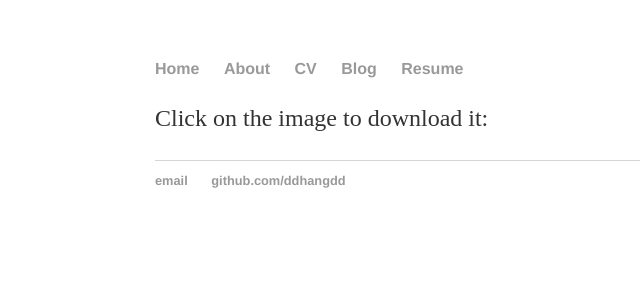
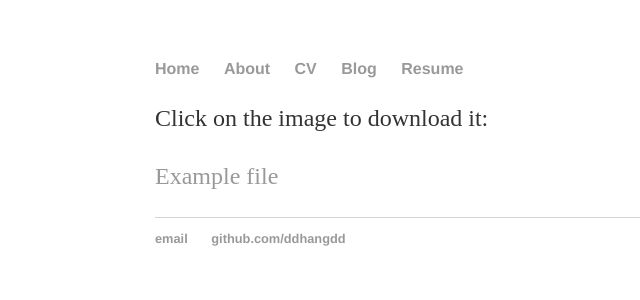
Before and after one commit to ddhangdd/ddhangdd.github.io, a Jekyll site: the page built from resume/index.html, in a window 1280 px wide. Shown: the top 300 px of the page, without its empty margins (37-677 px from the left). Built offline with Jekyll 4.4.1, drawn with Linux system fonts in a browser that asks for light colours.

Commit message:
Update index.html

```diff
--- a/resume/index.html
+++ b/resume/index.html
@@ -5,5 +5,4 @@ permalink: /resume/
 ---
 
 <p>Click on the image to download it:<p>
-<a href="/pdf/HW_2.pdf" download as PDF>
-</a>
+<a href="https://www.computerhope.com/example.zip">Example file</a>
```
